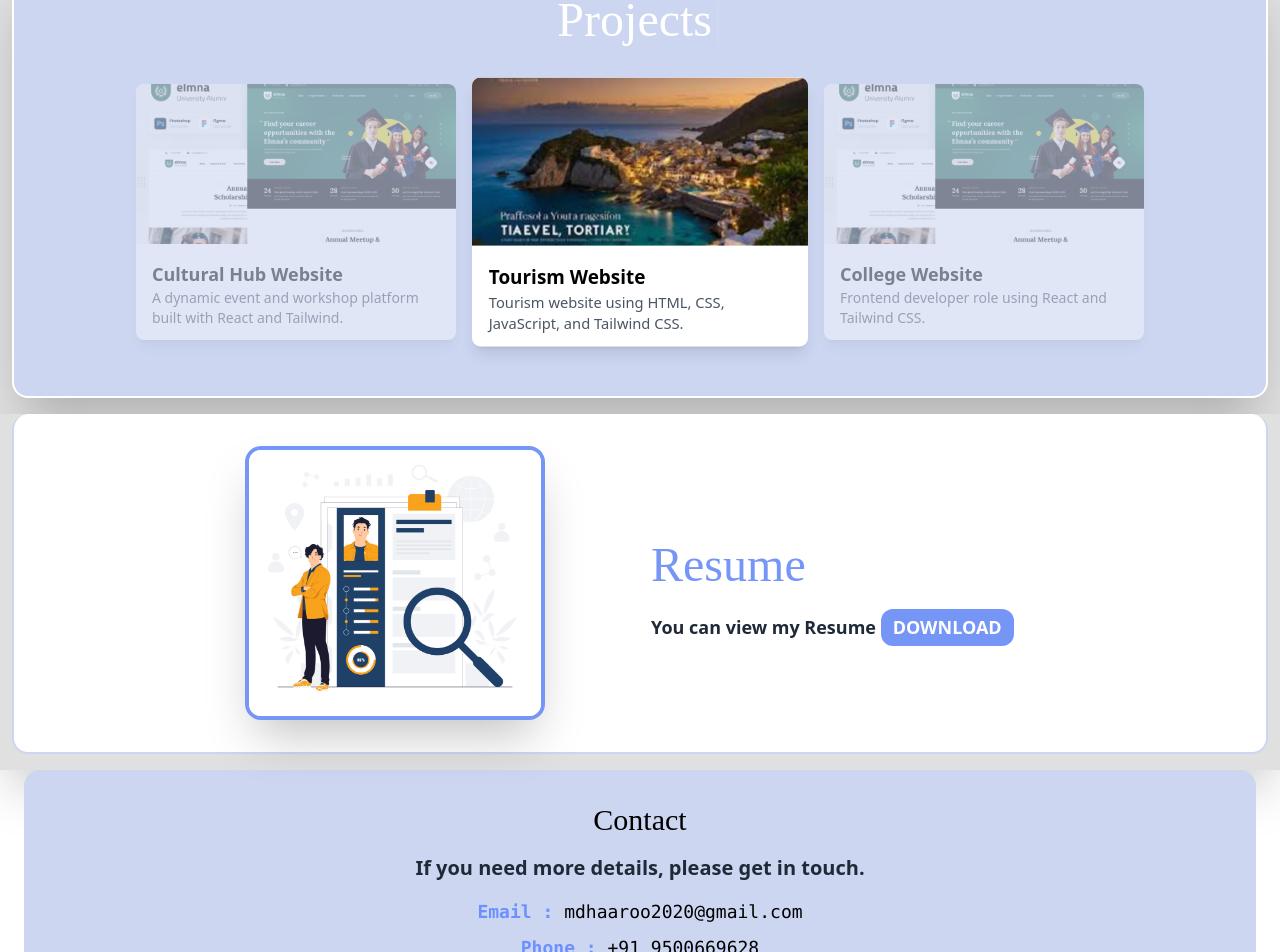
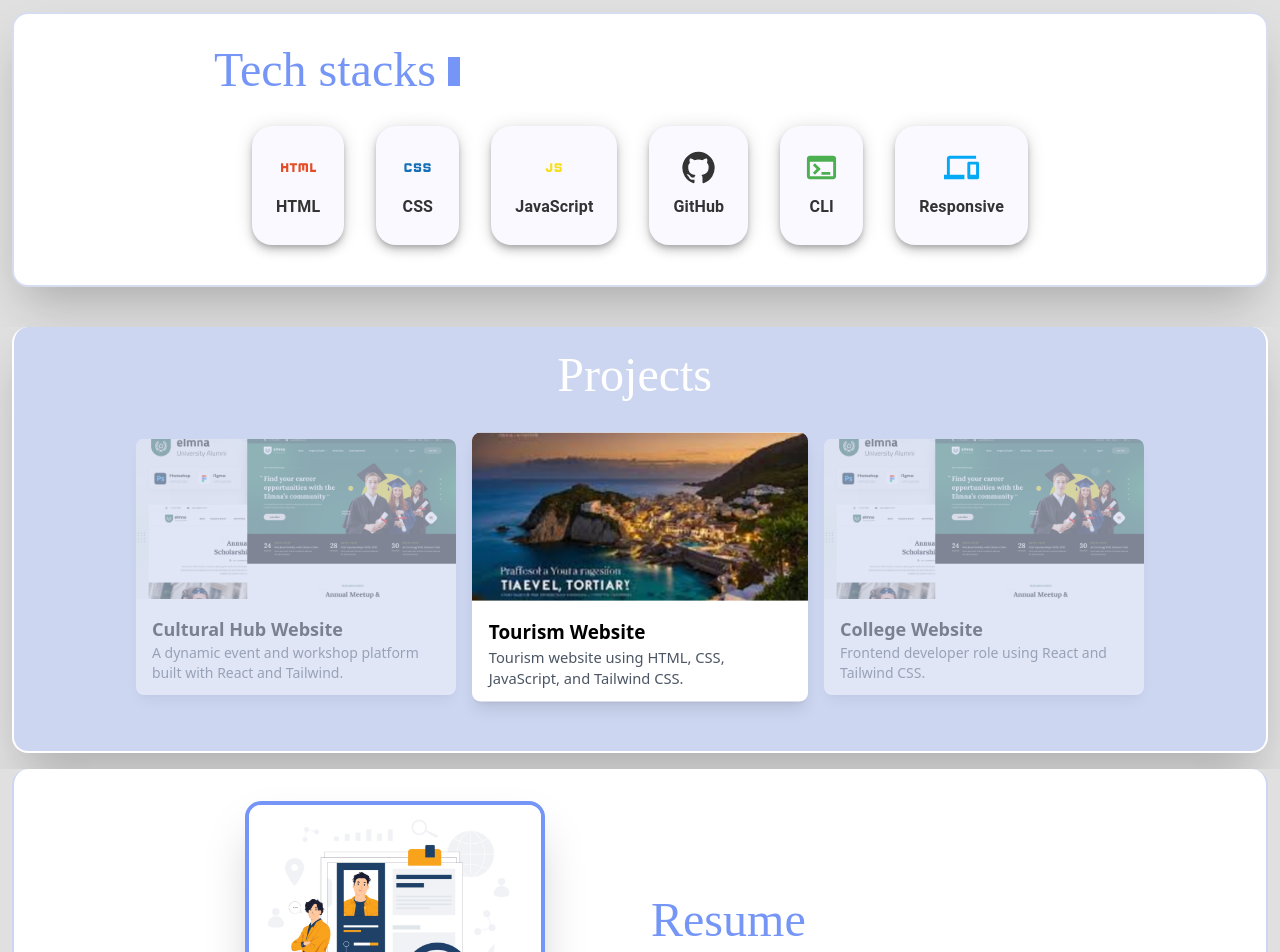
Before and after one commit to AMDHAAROON/portfolio, a React (Create React App) app: page / in a window 1280 px wide. Shown: the part 1180-2132 px from the top of the page. Built offline with nearby package versions, Linux system fonts and the light colour scheme; a web font is replaced by a local one.

Commit message:
added recharts dependency for graphs in skill section for future use

```diff
--- a/package.json
+++ b/package.json
@@ -15,6 +15,7 @@
     "react-icons": "^5.4.0",
     "react-intersection-observer": "^9.16.0",
     "react-scripts": "5.0.1",
+    "recharts": "^3.0.2",
     "typewriter-effect": "^2.22.0",
     "web-vitals": "^2.1.4"
   },
--- a/src/App.css
+++ b/src/App.css
@@ -75,3 +75,15 @@ header ul li{
     visibility: hidden;
   }
 }
+.contact {
+  display: inline-block;
+  width: 12px;
+  height: 1.8rem;
+  background-color: #ffffff;
+  animation: blink 1.8s steps(2, start) infinite;
+}
+@keyframes blink {
+  to {
+    visibility: hidden;
+  }
+}
--- a/src/App.js
+++ b/src/App.js
@@ -7,6 +7,7 @@ import Header from './components/header';
 import Hero from './components/hero';
 import Project from './components/project';
 import Resume from './components/resume';
+import Skill from './components/skill';
 
 function App() {
   return (
@@ -14,6 +15,7 @@ function App() {
       <Header/>
       <Hero/>
       <About/>
+      <Skill/>
       <Project/>
       <Resume/>
       <Contact/>
--- a/src/components/About.js
+++ b/src/components/About.js
@@ -22,7 +22,7 @@ export default function TypingHeading() {
     }
 
     return<div className='px-3 pb-4 dark cursor-default bg-[#e0e0e0]'id='about' >
-    <section className='flex flex-col md:flex-row border-2 border-[#D7DDF0] shadow-2xl rounded-2xl p-12 md:p-20 bg-white'  >
+    <section className='flex flex-col md:flex-row border-2 border-[#D7DDF0] shadow-1xl rounded-2xl p-12 md:p-20 bg-white'  >
         <div className='md:w-1/2  md:mr-10 '>
             <img src={aboutimg} className='md:h-auto  md:mx-6 md:my-10 lg:my-0 float-img'/>
         </div>
--- a/src/components/contact.js
+++ b/src/components/contact.js
@@ -4,13 +4,13 @@ export default function Contact(){
         email:'mdhaaroo2020@gmail.com',
         phone:'+91 9500669628',
     }
-    return<div className=' px-6 pb-4 cursor-default' id="contact">
-    <section className='flex flex-col  bg-lightlaven rounded-2xl p-8' >
+    return<div className=' px-6 pb-4 cursor-default bg-[#e0e0e0] ' id="contact">
+    <section className='flex flex-col  bg-lightlaven rounded-2xl p-8 border-b-2 border-[#ffffff] shadow-xl' >
         <div className=" text-center">
         <div className=' items-center    '>
 
 
-            <h1 className=' text-2xl md:text-3xl text-black font-chalk pb-1 ] '>Contact</h1>
+            <h1 className=' text-2xl md:text-5xl text-white font-cal pb-1 ] '>Let’s talk <span className="contact"></span></h1>
 
       <p className='font-bold pt-3 text-gray-800 text-xl'>If you need more details, please get in touch.</p>
 
--- a/src/components/footer.js
+++ b/src/components/footer.js
@@ -1,3 +1,3 @@
 export default function Footer(){
-    return<div><div className="cursor-default py-4 text-center text-gray-700"><span className=" pr-2 border-r-2 border-gray-600">All copyrights reserved</span> &copy; Haaroon 2024</div></div>
+    return<div><div className="cursor-default py-4 text-center text-gray-700 bg-[#e0e0e0]"><span className=" pr-2 border-r-2 border-gray-600">All copyrights reserved</span> &copy; Haaroon 2025</div></div>
 }
--- /dev/null
+++ b/src/components/skill.js
@@ -0,0 +1,63 @@
+// SkillSection.jsx
+import React from 'react';
+import { Box, Grid, Typography, Paper } from '@mui/material';
+import {
+  Html, Css, Javascript,
+  GitHub, Terminal, Devices
+} from '@mui/icons-material';
+
+const skills = [
+  { name: 'HTML', icon: <Html fontSize="large" sx={{ color: '#E44D26' }} /> },
+  { name: 'CSS', icon: <Css fontSize="large" sx={{ color: '#1572B6' }} /> },
+  { name: 'JavaScript', icon: <Javascript fontSize="large" sx={{ color: '#F7DF1E' }} /> },
+  { name: 'GitHub', icon: <GitHub fontSize="large" sx={{ color: '#333' }} /> },
+  { name: 'CLI', icon: <Terminal fontSize="large" sx={{ color: '#4caf50' }} /> },
+  { name: 'Responsive', icon: <Devices fontSize="large" sx={{ color: '#03A9F4' }} /> },
+];
+
+export default function SkillSection() {
+  return (
+    <Box id="skills" py={5} className="bg-[#e0e0e0] px-3">
+      <div className="border-2 border-[#D7DDF0] bg-white px-10 pb-10 rounded-2xl shadow-2xl">
+        <h3 className="font-cal text-5xl text-[#7596F7] pl-40 py-8">
+          Tech stacks <span className="about"></span>
+        </h3>
+
+        <Grid container spacing={4} justifyContent="center">
+          {skills.map((skill, index) => (
+            <Grid item xs={6} sm={4} md={2} key={index}>
+              <Paper
+                elevation={6}
+                sx={{
+                  p: 3,
+                  textAlign: 'center',
+                  borderRadius: '20px',
+                  backgroundColor: '#f9f9ff',
+                  transition: 'all 0.3s ease',
+                  '&:hover': {
+                    transform: 'scale(1.08)',
+                    boxShadow: '0 8px 30px rgba(0,0,0,0.12)',
+                  },
+                }}
+              >
+                {skill.icon}
+                <Typography
+                  variant="subtitle1"
+                  mt={1}
+                  sx={{
+                    fontWeight: 600,
+                    fontSize: '1rem',
+                    color: '#333',
+                    mt: 1,
+                  }}
+                >
+                  {skill.name}
+                </Typography>
+              </Paper>
+            </Grid>
+          ))}
+        </Grid>
+      </div>
+    </Box>
+  );
+}
```
Also changed, not shown: 1 other file (tests, documents, lock files or other folders).
